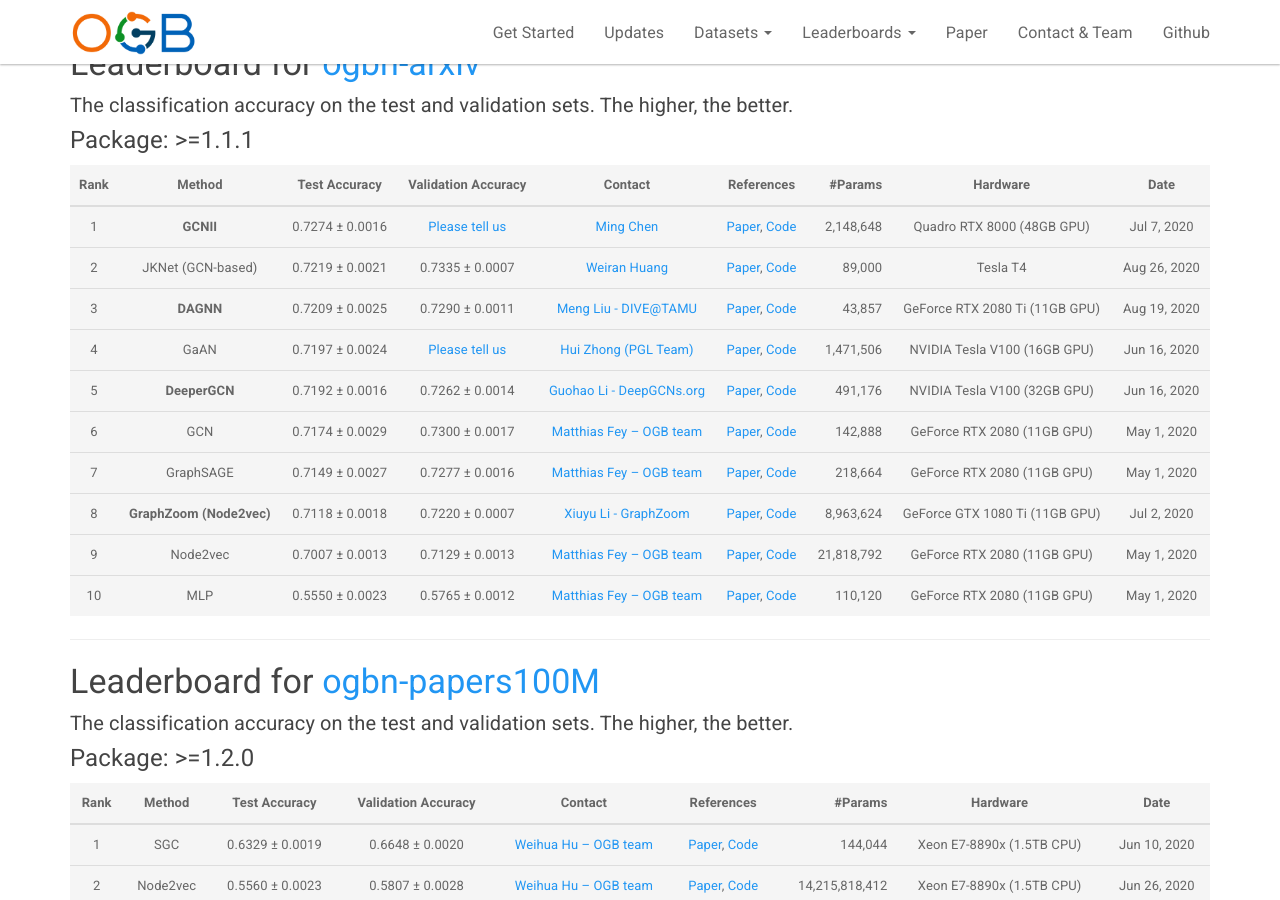
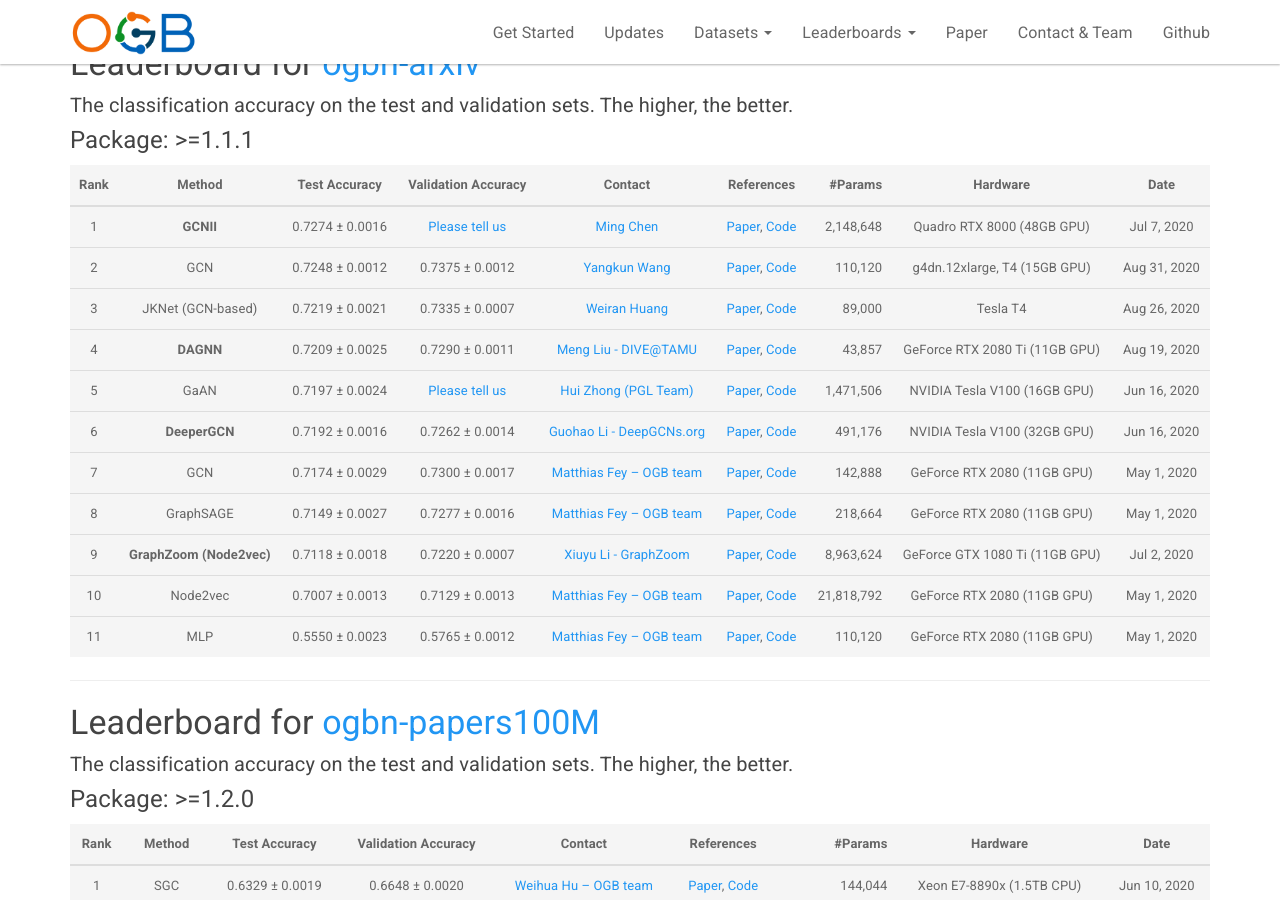
Before and after one commit to snap-stanford/ogb-web, a Jekyll site: the page built from _docs/leaderboard/leader_nodeprop.md, in a window 1280 px wide and 900 px high, scrolled down 1690 px. Built offline with Jekyll 4.4.1, drawn with Linux system fonts in a browser that asks for light colours.

Commit message:
updateleaderboard

```diff
--- a/_docs/leaderboard/leader_nodeprop.md
+++ b/_docs/leaderboard/leader_nodeprop.md
@@ -74,15 +74,16 @@ The **bold** method name indicates that the implementation is **official** (by t
 | Rank  | Method | Test Accuracy | Validation Accuracy | Contact | References | #Params | Hardware | Date
 |:----:|:-----:|:------:|:-----:|:-----:|:-----:|-----:|:-----:|:-----:|
 |  1  |  **GCNII**  | 0.7274 ± 0.0016   | [Please tell us](mailto:ogb@cs.stanford.edu) |[Ming Chen](mailto:chennnming@outlook.com) | [Paper](https://arxiv.org/abs/2007.02133), [Code](https://github.com/chennnM/GCNII/tree/master/PyG/ogbn-arxiv) | 2,148,648 | Quadro RTX 8000 (48GB GPU) | Jul 7, 2020 |
-|  2  |  JKNet (GCN-based)  | 0.7219 ± 0.0021   | 0.7335 ± 0.0007 | [Weiran Huang](mailto:huangweiran1998@outlook.com) | [Paper](https://arxiv.org/pdf/1806.03536.pdf), [Code](https://github.com/EtoDemerzel0427/ogbn-arxiv-baselines/blob/master/JKNet.py) | 89,000 | Tesla T4 | Aug 26, 2020 |
-|  3  |  **DAGNN**  | 0.7209 ± 0.0025   | 0.7290 ± 0.0011 |[Meng Liu - DIVE@TAMU](mailto:mengliu@tamu.edu) | [Paper](https://arxiv.org/abs/2007.09296), [Code](https://github.com/mengliu1998/DeeperGNN) | 43,857 | GeForce RTX 2080 Ti (11GB GPU) | Aug 19, 2020 |
-|  4  |  GaAN  | 0.7197 ± 0.0024   | [Please tell us](mailto:ogb@cs.stanford.edu) | [Hui Zhong (PGL Team)](mailto:zhonghui03@baidu.com) | [Paper](https://arxiv.org/abs/1803.07294), [Code](https://github.com/PaddlePaddle/PGL/tree/master/ogb_examples/nodeproppred/ogbn-arxiv) | 1,471,506 | NVIDIA Tesla V100 (16GB GPU) | Jun 16, 2020 |
-|  5  |  **DeeperGCN**  | 0.7192 ± 0.0016   | 0.7262 ± 0.0014 |[Guohao Li - DeepGCNs.org](mailto:guohao.li@kaust.edu.sa) | [Paper](https://arxiv.org/abs/2006.07739), [Code](https://github.com/lightaime/deep_gcns_torch/tree/master/examples/ogb) | 491,176 | NVIDIA Tesla V100 (32GB GPU) | Jun 16, 2020 |
-|  6  |  GCN  | 0.7174 ± 0.0029   | 0.7300 ± 0.0017 | [Matthias Fey -- OGB team](mailto:matthias.fey@tu-dortmund.de) | [Paper](https://arxiv.org/abs/1609.02907), [Code](https://github.com/snap-stanford/ogb/tree/master/examples/nodeproppred/arxiv) | 142,888 | GeForce RTX 2080 (11GB GPU) | May 1, 2020 |
-|  7  |  GraphSAGE  | 0.7149 ± 0.0027   | 0.7277 ± 0.0016 | [Matthias Fey -- OGB team](mailto:matthias.fey@tu-dortmund.de) | [Paper](https://arxiv.org/abs/1706.02216), [Code](https://github.com/snap-stanford/ogb/tree/master/examples/nodeproppred/arxiv) | 218,664 | GeForce RTX 2080 (11GB GPU) | May 1, 2020 |
-|  8  |  **GraphZoom (Node2vec)**  | 0.7118 ± 0.0018   | 0.7220 ± 0.0007 |[Xiuyu Li - GraphZoom](mailto:xl289@cornell.edu) | [Paper](https://openreview.net/forum?id=r1lGO0EKDH), [Code](https://github.com/cornell-zhang/GraphZoom/tree/master/ogb/ogbn-arxiv) | 8,963,624 | GeForce GTX 1080 Ti (11GB GPU) | Jul 2, 2020 |
-|  9  |  Node2vec  | 0.7007 ± 0.0013   | 0.7129 ± 0.0013 | [Matthias Fey -- OGB team](mailto:matthias.fey@tu-dortmund.de) | [Paper](https://arxiv.org/abs/1607.00653), [Code](https://github.com/snap-stanford/ogb/tree/master/examples/nodeproppred/arxiv) | 21,818,792 | GeForce RTX 2080 (11GB GPU) | May 1, 2020 |
-|  10  |  MLP  | 0.5550 ± 0.0023   | 0.5765 ± 0.0012 | [Matthias Fey -- OGB team](mailto:matthias.fey@tu-dortmund.de) | [Paper](https://arxiv.org/abs/2005.00687), [Code](https://github.com/snap-stanford/ogb/tree/master/examples/nodeproppred/arxiv) | 110,120 | GeForce RTX 2080 (11GB GPU) | May 1, 2020 |
+|  2  |  GCN  | 0.7248 ± 0.0012   | 0.7375 ± 0.0012 | [Yangkun Wang](mailto:wyangkun@amazon.com) | [Paper](https://arxiv.org/abs/1609.02907), [Code](https://github.com/dmlc/dgl/blob/master/examples/pytorch/ogb/ogbn-arxiv/gcn.py) | 110,120 | g4dn.12xlarge, T4 (15GB GPU) | Aug 31, 2020 |
+|  3  |  JKNet (GCN-based)  | 0.7219 ± 0.0021   | 0.7335 ± 0.0007 | [Weiran Huang](mailto:huangweiran1998@outlook.com) | [Paper](https://arxiv.org/pdf/1806.03536.pdf), [Code](https://github.com/EtoDemerzel0427/ogbn-arxiv-baselines/blob/master/JKNet.py) | 89,000 | Tesla T4 | Aug 26, 2020 |
+|  4  |  **DAGNN**  | 0.7209 ± 0.0025   | 0.7290 ± 0.0011 |[Meng Liu - DIVE@TAMU](mailto:mengliu@tamu.edu) | [Paper](https://arxiv.org/abs/2007.09296), [Code](https://github.com/mengliu1998/DeeperGNN) | 43,857 | GeForce RTX 2080 Ti (11GB GPU) | Aug 19, 2020 |
+|  5  |  GaAN  | 0.7197 ± 0.0024   | [Please tell us](mailto:ogb@cs.stanford.edu) | [Hui Zhong (PGL Team)](mailto:zhonghui03@baidu.com) | [Paper](https://arxiv.org/abs/1803.07294), [Code](https://github.com/PaddlePaddle/PGL/tree/master/ogb_examples/nodeproppred/ogbn-arxiv) | 1,471,506 | NVIDIA Tesla V100 (16GB GPU) | Jun 16, 2020 |
+|  6  |  **DeeperGCN**  | 0.7192 ± 0.0016   | 0.7262 ± 0.0014 |[Guohao Li - DeepGCNs.org](mailto:guohao.li@kaust.edu.sa) | [Paper](https://arxiv.org/abs/2006.07739), [Code](https://github.com/lightaime/deep_gcns_torch/tree/master/examples/ogb) | 491,176 | NVIDIA Tesla V100 (32GB GPU) | Jun 16, 2020 |
+|  7  |  GCN  | 0.7174 ± 0.0029   | 0.7300 ± 0.0017 | [Matthias Fey -- OGB team](mailto:matthias.fey@tu-dortmund.de) | [Paper](https://arxiv.org/abs/1609.02907), [Code](https://github.com/snap-stanford/ogb/tree/master/examples/nodeproppred/arxiv) | 142,888 | GeForce RTX 2080 (11GB GPU) | May 1, 2020 |
+|  8  |  GraphSAGE  | 0.7149 ± 0.0027   | 0.7277 ± 0.0016 | [Matthias Fey -- OGB team](mailto:matthias.fey@tu-dortmund.de) | [Paper](https://arxiv.org/abs/1706.02216), [Code](https://github.com/snap-stanford/ogb/tree/master/examples/nodeproppred/arxiv) | 218,664 | GeForce RTX 2080 (11GB GPU) | May 1, 2020 |
+|  9  |  **GraphZoom (Node2vec)**  | 0.7118 ± 0.0018   | 0.7220 ± 0.0007 |[Xiuyu Li - GraphZoom](mailto:xl289@cornell.edu) | [Paper](https://openreview.net/forum?id=r1lGO0EKDH), [Code](https://github.com/cornell-zhang/GraphZoom/tree/master/ogb/ogbn-arxiv) | 8,963,624 | GeForce GTX 1080 Ti (11GB GPU) | Jul 2, 2020 |
+|  10  |  Node2vec  | 0.7007 ± 0.0013   | 0.7129 ± 0.0013 | [Matthias Fey -- OGB team](mailto:matthias.fey@tu-dortmund.de) | [Paper](https://arxiv.org/abs/1607.00653), [Code](https://github.com/snap-stanford/ogb/tree/master/examples/nodeproppred/arxiv) | 21,818,792 | GeForce RTX 2080 (11GB GPU) | May 1, 2020 |
+|  11  |  MLP  | 0.5550 ± 0.0023   | 0.5765 ± 0.0012 | [Matthias Fey -- OGB team](mailto:matthias.fey@tu-dortmund.de) | [Paper](https://arxiv.org/abs/2005.00687), [Code](https://github.com/snap-stanford/ogb/tree/master/examples/nodeproppred/arxiv) | 110,120 | GeForce RTX 2080 (11GB GPU) | May 1, 2020 |
 
 
 
```
